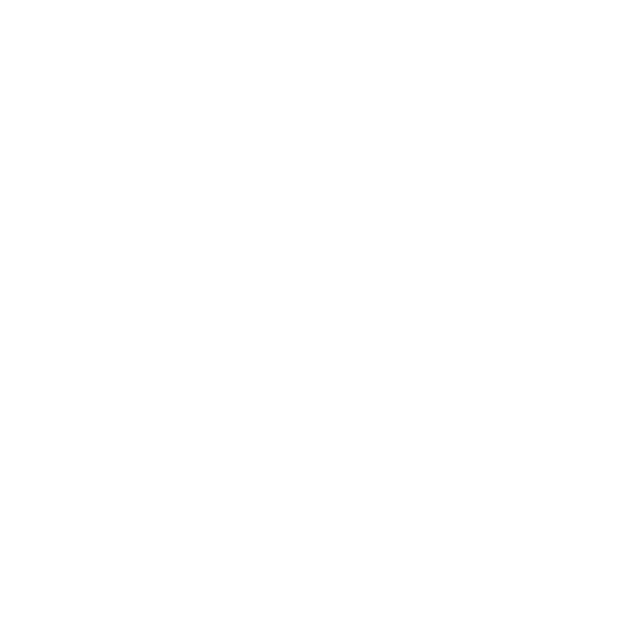
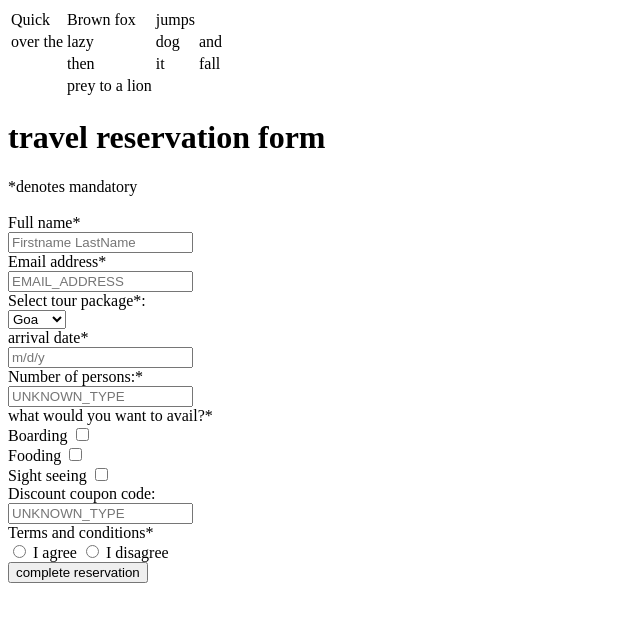
Before and after one commit to Primeniyo/Exercise2, a plain HTML site: page index.html in a window 1280 px wide. Shown: the whole page, without its empty margins (0-640 px from the left). Drawn offline with Linux system fonts and the light colour scheme.

Commit message:
exercise2

```diff
--- a/index.html
+++ b/index.html
@@ -6,6 +6,76 @@
  <title>Document</title>
 </head>
 <body>
+ <table>
+<tr>
+ <td>Quick</td>
+ <td>Brown fox</td>
+ <td>jumps</td>
+</tr>
+<tr>
+ <td>over the</td>
+ <td>lazy</td><td>dog</td>
+ <td>and</td>
+</tr>
+<tr>
+ <td></td>
+ <td>then</td>
+ <td>it</td>
+ <td>fall</td>
+</tr>
+<tr>
+ <td></td>
+ <td>prey to a lion</td>
+ <td></td>
+</tr>
 
+
+ </table>
+ <h1>travel reservation form</h1>
+ *denotes mandatory
+<br>
+<br>
+ <form action="">
+ <label for="Fullname">Full name*</label>
+ <br> <input type="full name" name="full name" id="full name" placeholder="Firstname LastName">
+ <br>
+ <label for="Emailadress"> Email address*</label>
+ <br><input type="email address" name="email address" id="email address" placeholder="EMAIL_ADDRESS">
+ <br>
+ <label for="tour package">Select tour package*:</label>
+ <br>
+ <select>
+  <option value="Goa">Goa</option>
+ <option value="Gatch">Gatch</option>
+  <option value="Gine">Gine</option>
+ </select>
+ <br>
+ <label for="date">arrival date*</label>
+<br>
+<input type="text" name="" id="" placeholder="m/d/y">
+<br>
+<label for="">Number of persons:*</label> <br>
+<input type="text" name="" id="" placeholder="UNKNOWN_TYPE"> <br>
+what would you want to avail?*
+<br>
+<label for="checkbox">Boarding</label>
+<input type="checkbox" name="checkbox" id="checkbox" value="Boarding" >
+<br>
+<label for="checkbox">Fooding</label>
+<input type="checkbox" name="checkbox" id="checkbox">
+<br>
+<label for="checkbox">Sight seeing</label>
+<input type="checkbox" name="checkbox" id="checkbox">
+<br>
+<label for="discount">Discount coupon code:</label>
+<br>
+<input type="text" name="" id="" placeholder="UNKNOWN_TYPE"> <br>
+<label for="terms and conditions">Terms and conditions*</label> <br>
+<input type="radio" name="" id="">
+<label for="">I agree</label>
+<input type="radio" name="" id="">
+<label for="">I disagree</label> <br>
+<input type="submit" value="complete reservation">
+ </form>
 </body>
 </html>
```
